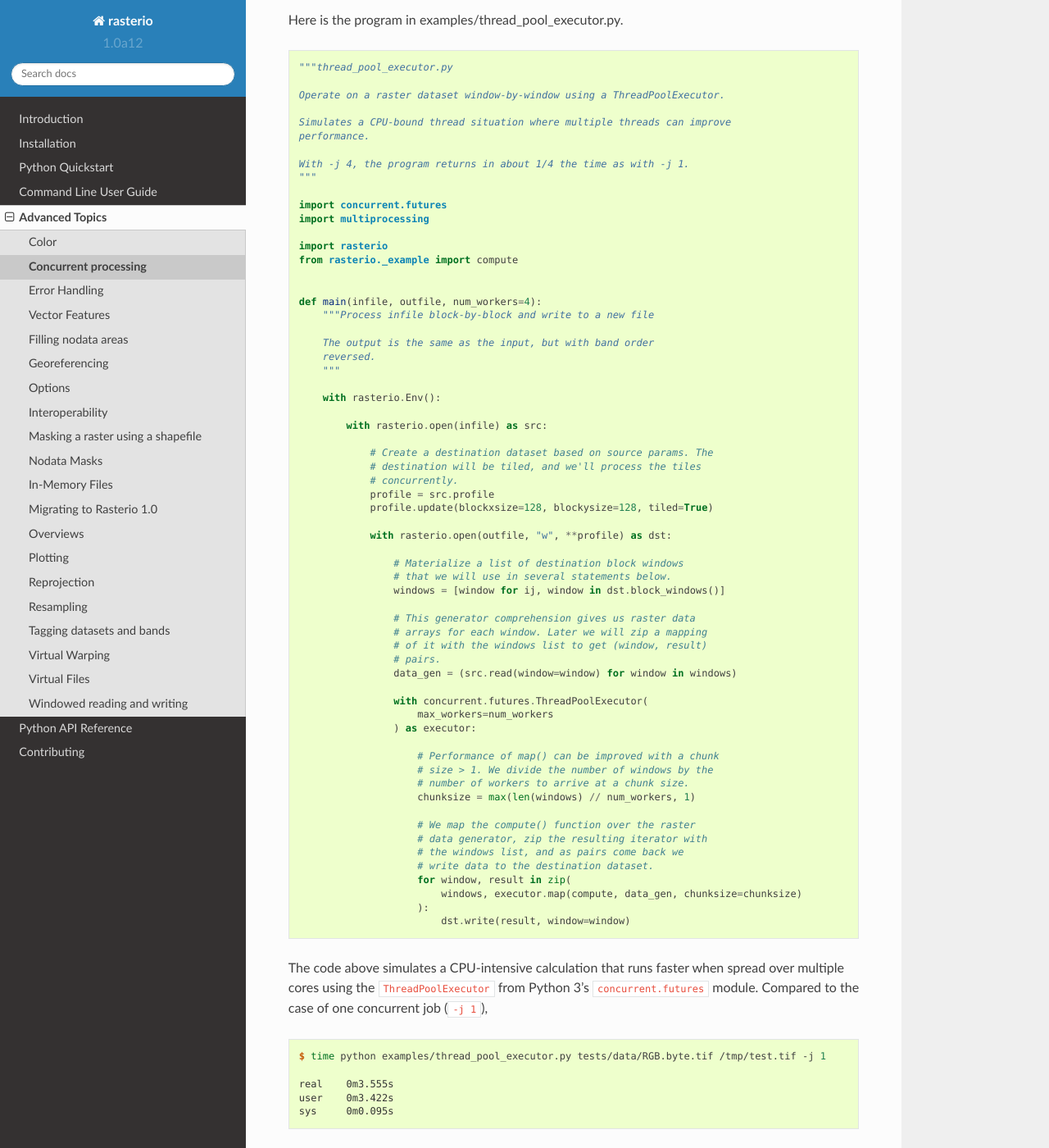
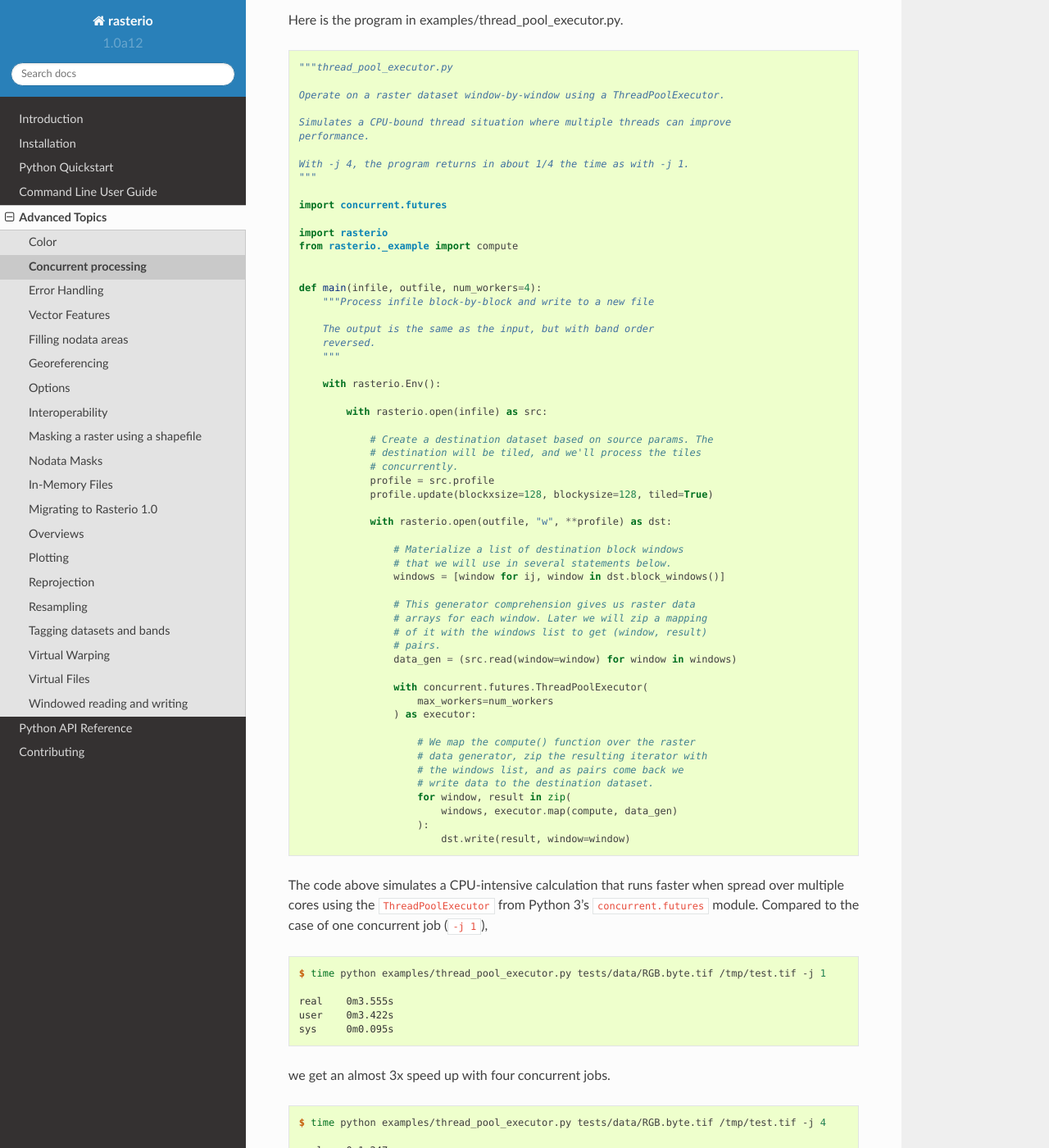
Before and after one commit to rasterio/rasterio, a Sphinx documentation site: the page built from docs/topics/concurrency.rst, in a window 1280 px wide and 1400 px high, scrolled down 902 px. Shown: the whole window at 82% size. Built offline with Sphinx 7.4.7 and the Read the Docs theme 2.0.0, drawn with Linux system fonts in a browser that asks for light colours; pages that are not in the unit, such as notebooks, are missing from menus.

Commit message:
Remove chunk size

```diff
--- a/docs/topics/concurrency.rst
+++ b/docs/topics/concurrency.rst
@@ -58,7 +58,6 @@ Here is the program in examples/thread_pool_executor.py.
     """
 
     import concurrent.futures
-    import multiprocessing
 
     import rasterio
     from rasterio._example import compute
@@ -97,17 +96,12 @@ Here is the program in examples/thread_pool_executor.py.
                         max_workers=num_workers
                     ) as executor:
 
-                        # Performance of map() can be improved with a chunk
-                        # size > 1. We divide the number of windows by the
-                        # number of workers to arrive at a chunk size.
-                        chunksize = max(len(windows) // num_workers, 1)
-
                         # We map the compute() function over the raster
                         # data generator, zip the resulting iterator with
                         # the windows list, and as pairs come back we
                         # write data to the destination dataset.
                         for window, result in zip(
-                            windows, executor.map(compute, data_gen, chunksize=chunksize)
+                            windows, executor.map(compute, data_gen)
                         ):
                             dst.write(result, window=window)
 
```
Also changed, not shown: 1 other file.
